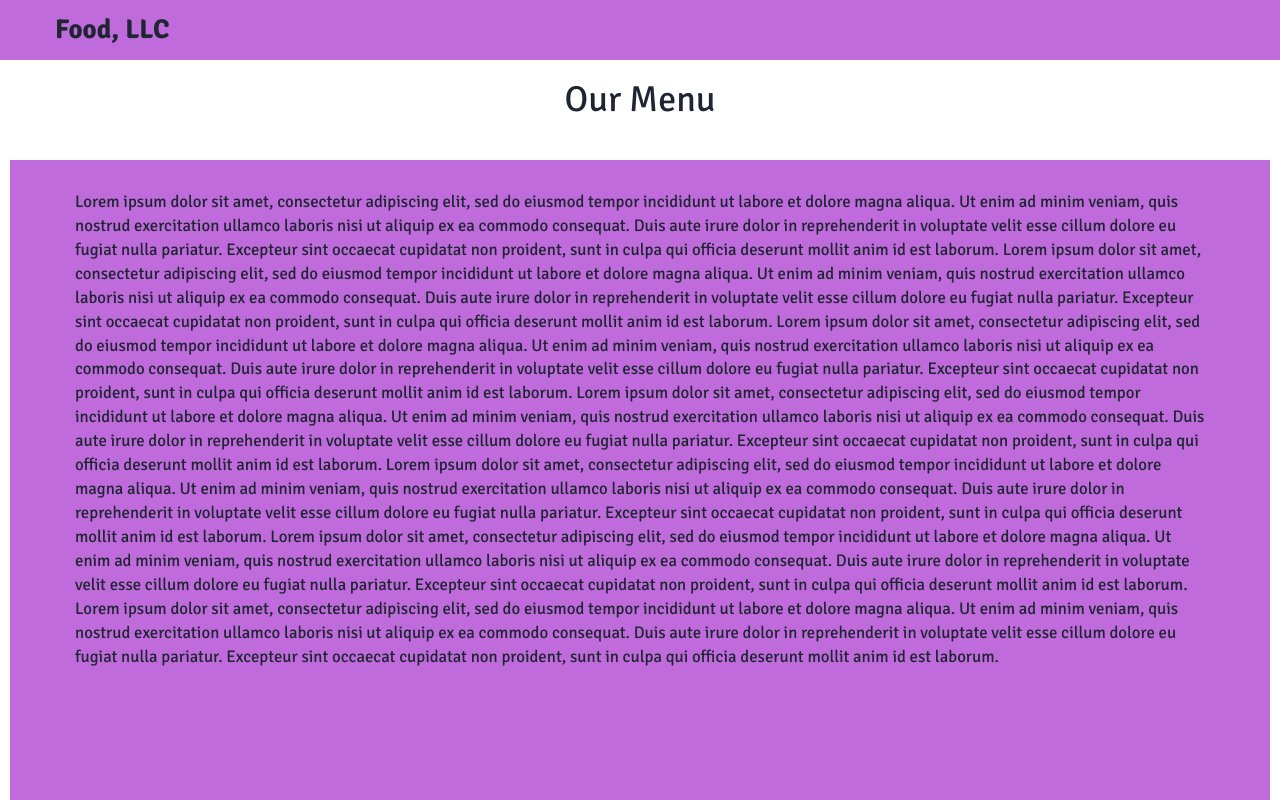
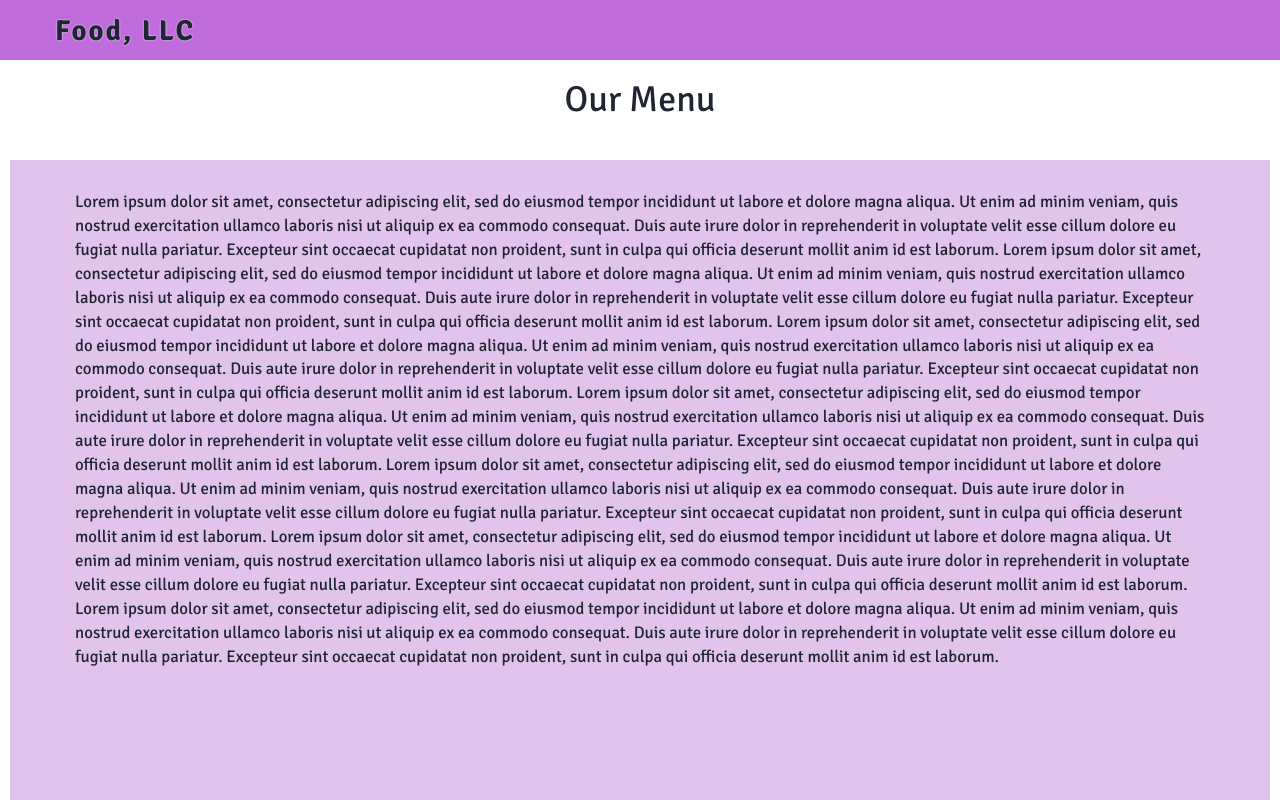
Before and after one commit to eralpkor/module3-solution, a plain HTML site: page index.html in a window 1280 px wide. Shown: the top 800 px of the page. Drawn offline with Linux system fonts and the light colour scheme.

Commit message:
Update styles.css

```diff
--- a/css/styles.css
+++ b/css/styles.css
@@ -10,12 +10,14 @@ body{
   	border: 0;
 }
 .navbar-brand h1{
-	font-size: 1.5em;
+	font-size: 1.6em;
 	margin-top: 0px;
 	margin-bottom: 0px;
 	color: #1F2533;
 	font-weight: bold;
 	margin-left: 40px;
+	text-shadow: white 0px 0px 2px;
+	letter-spacing: 2px;
 }
 .navbar-brand a:hover, .navbar-brand a:focus {
   text-decoration: none;
@@ -42,7 +44,7 @@ body{
 #jumbo-box{
 	height: 1000px;
 	color: #1F2533;
-	background-color: #BF6BDB;
+	background-color: #E1C3EB;
 	margin: 10px 10px 5px;
 	padding-top: 30px;
 }
```
